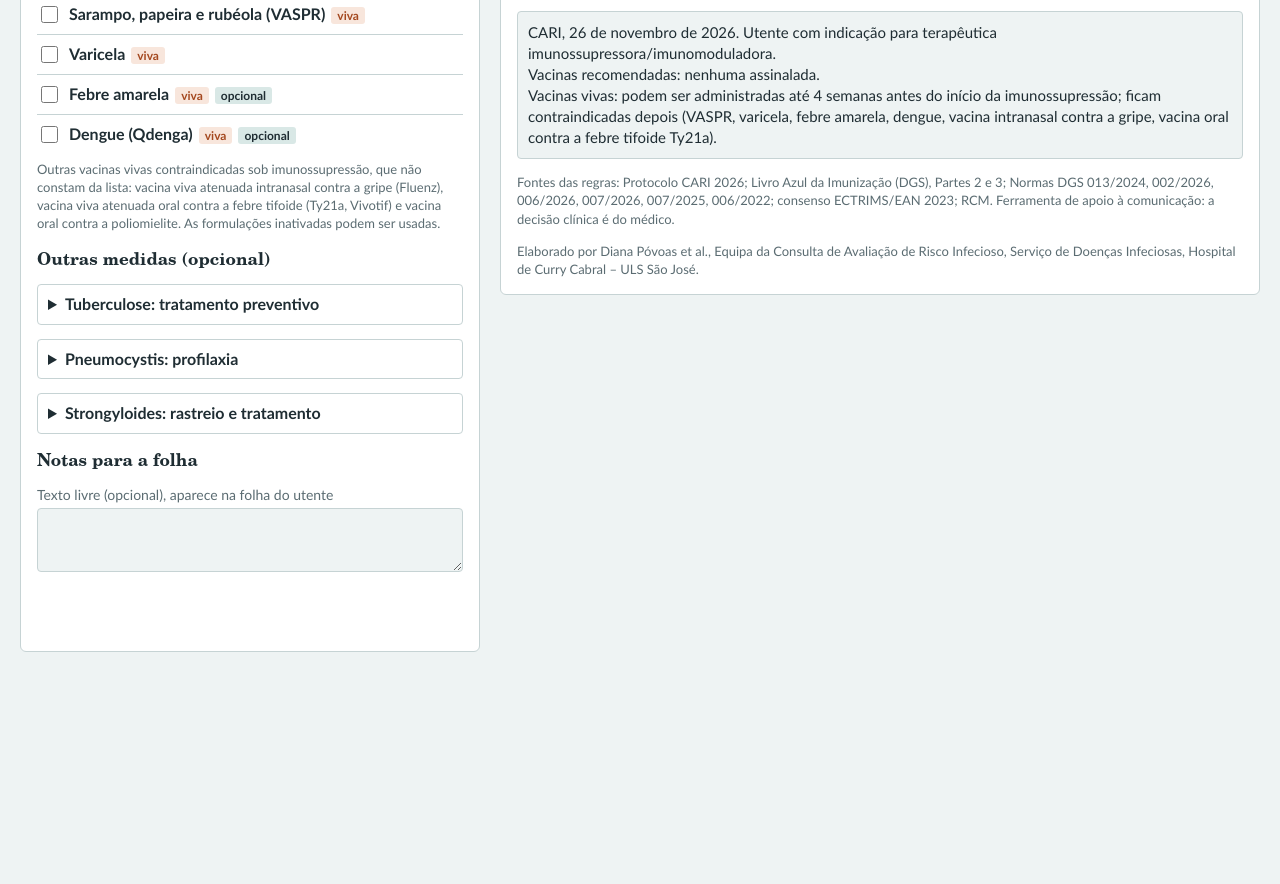
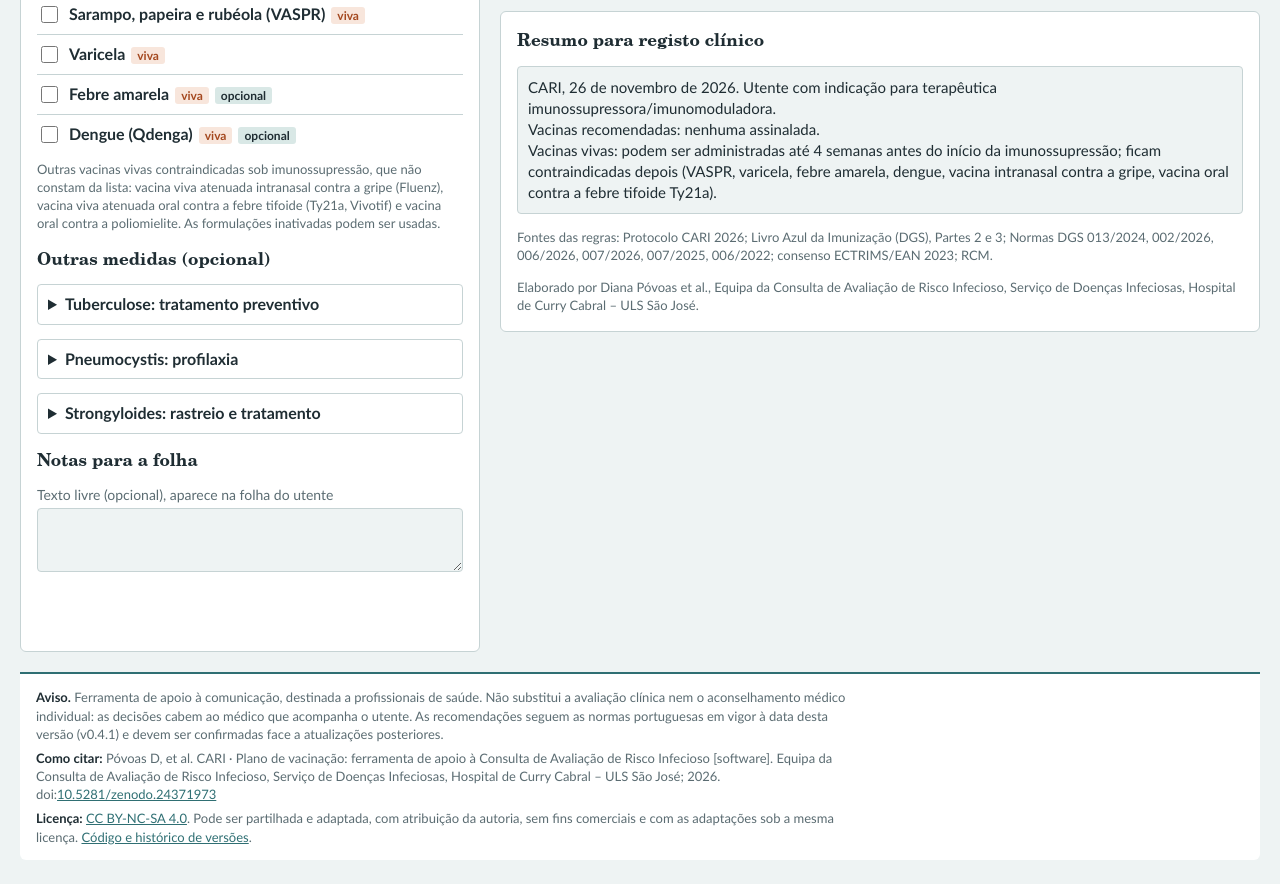
Before and after one commit to dpovoas-code/cari-plano-vacinacao, a plain HTML site: page index.html in a window 1280 px wide. Shown: the part 1381-2265 px from the top of the page. Before the commit the page ends 2053 px from the top, so only its background shows below. Drawn offline with Linux system fonts and the light colour scheme.

Commit message:
v0.4.1: aviso, DOI e licença

```diff
--- a/index.html
+++ b/index.html
@@ -77,6 +77,10 @@ button[hidden]{display:none}
 .paperbox{overflow-x:auto}
 pre{white-space:pre-wrap;font-family:var(--body);font-size:15px;margin:0;background:var(--bg);border:1px solid var(--line);border-radius:4px;padding:10px}
 .foot{font-size:13px;color:var(--muted);margin:0}
+.pagefoot{margin:0 20px 24px;padding:14px 16px;border-top:2px solid var(--teal);background:var(--panel);border-radius:0 0 6px 6px;font-size:13px;color:var(--muted);display:flex;flex-direction:column;gap:6px}
+.pagefoot p{margin:0;max-width:110ch}
+.pagefoot b{color:var(--ink)}
+.pagefoot a{color:var(--teal)}
 
 /* Folha do utente: sempre papel branco, por ser para imprimir */
 .sheet{background:#fff;color:#1b2529;width:100%;max-width:794px;min-width:560px;margin:0 auto;padding:36px 40px;border:1px solid #c6d3d4;box-shadow:0 2px 10px rgba(0,0,0,.12);font-family:Calibri,Carlito,Arial,sans-serif;font-size:15px;line-height:1.4;-webkit-print-color-adjust:exact;print-color-adjust:exact}
@@ -109,7 +113,7 @@ pre{white-space:pre-wrap;font-family:var(--body);font-size:15px;margin:0;backgro
 @page{size:A4;margin:16mm}
 @media print{
   html,body{background:#fff}
-  .top,.frame,.panel{display:none !important}
+  .top,.frame,.panel,.pagefoot{display:none !important}
   .wrap{display:block;padding:0}
   .paperbox{overflow:visible}
   .sheet{border:0;box-shadow:none;max-width:none;min-width:0;padding:0;margin:0}
@@ -228,15 +232,21 @@ pre{white-space:pre-wrap;font-family:var(--body);font-size:15px;margin:0;backgro
     </div>
   </section>
 </main>
+<footer class="pagefoot">
+  <p data-ih="fAviso"></p>
+  <p data-ih="fCitar"></p>
+  <p data-ih="fLic"></p>
+</footer>
 
 <script>
 "use strict";
-const VERSAO = "0.4";
+const VERSAO = "0.4.1";
+const DOI = "10.5281/zenodo.24371973";
 /* ---------- Textos da interface (PT / EN) ---------- */
 const UI = {
  hTitle:["CARI · Plano de vacinação","CARI · Vaccination plan"],
- hSub:["Assinale as opções após a avaliação. Nada do que escreve aqui é guardado. <strong>v"+VERSAO+", rascunho em validação (regras de 19/11/2026).</strong>",
-       "Tick the options after the assessment. Nothing you enter here is stored. <strong>v"+VERSAO+", draft under validation (rules as of 19/11/2026).</strong>"],
+ hSub:["Assinale as opções após a avaliação. Nada do que escreve aqui é guardado. <strong>v"+VERSAO+", rascunho em validação (regras de 26/11/2026).</strong>",
+       "Tick the options after the assessment. Nothing you enter here is stored. <strong>v"+VERSAO+", draft under validation (rules as of 26/11/2026).</strong>"],
  frame:["","<b>Portuguese setting.</b> This tool applies Portuguese national recommendations (Direção-Geral da Saúde, DGS; National Vaccination Programme, PNV) and the protocol of the Infection Risk Assessment Clinic (CARI). Information on free access refers to the Portuguese National Health Service (SNS). Review and adapt before use in other settings."],
  hConsulta:["Consulta","Consultation"],
  lConsulta:["Data da consulta","Date of consultation"],
@@ -282,10 +292,16 @@ const UI = {
  bCopiaReg:["Copiar resumo para registo","Copy record summary"],
  hCarta:["Texto para o centro de saúde (enfermagem / equipa de vacinação)","Text for the health centre (nursing / vaccination team), in Portuguese"],
  hReg:["Resumo para registo clínico","Clinical record summary, in Portuguese"],
- footFontes:["Fontes das regras: Protocolo CARI 2026; Livro Azul da Imunização (DGS), Partes 2 e 3; Normas DGS 013/2024, 002/2026, 006/2026, 007/2026, 007/2025, 006/2022; consenso ECTRIMS/EAN 2023; RCM. Ferramenta de apoio à comunicação: a decisão clínica é do médico.",
-             "Rule sources: CARI protocol 2026; DGS Livro Azul da Imunização (Immunisation Blue Book), Parts 2 and 3; DGS Normas 013/2024, 002/2026, 006/2026, 007/2026, 007/2025, 006/2022; ECTRIMS/EAN 2023 consensus; summaries of product characteristics. Communication aid: clinical decisions rest with the physician."],
+ footFontes:["Fontes das regras: Protocolo CARI 2026; Livro Azul da Imunização (DGS), Partes 2 e 3; Normas DGS 013/2024, 002/2026, 006/2026, 007/2026, 007/2025, 006/2022; consenso ECTRIMS/EAN 2023; RCM.",
+             "Rule sources: CARI protocol 2026; DGS Livro Azul da Imunização (Immunisation Blue Book), Parts 2 and 3; DGS Normas 013/2024, 002/2026, 006/2026, 007/2026, 007/2025, 006/2022; ECTRIMS/EAN 2023 consensus; summaries of product characteristics."],
  footAut:["Elaborado por Diana Póvoas et al., Equipa da Consulta de Avaliação de Risco Infecioso, Serviço de Doenças Infeciosas, Hospital de Curry Cabral – ULS São José.",
           "Developed by Diana Póvoas et al., Infection Risk Assessment Clinic (Consulta de Avaliação de Risco Infecioso) team, Department of Infectious Diseases, Hospital de Curry Cabral – ULS São José, Lisbon, Portugal."],
+ fAviso:["<b>Aviso.</b> Ferramenta de apoio à comunicação, destinada a profissionais de saúde. Não substitui a avaliação clínica nem o aconselhamento médico individual: as decisões cabem ao médico que acompanha o utente. As recomendações seguem as normas portuguesas em vigor à data desta versão (v"+VERSAO+") e devem ser confirmadas face a atualizações posteriores.",
+         "<b>Disclaimer.</b> A communication aid intended for healthcare professionals. It does not replace clinical assessment or individual medical advice: decisions rest with the physician caring for the patient. Recommendations follow the Portuguese guidance in force at the date of this version (v"+VERSAO+") and should be checked against later updates."],
+ fCitar:["<b>Como citar:</b> Póvoas D, et al. CARI · Plano de vacinação: ferramenta de apoio à Consulta de Avaliação de Risco Infecioso [software]. Equipa da Consulta de Avaliação de Risco Infecioso, Serviço de Doenças Infeciosas, Hospital de Curry Cabral – ULS São José; 2026. doi:<a href=\"https://doi.org/10.5281/zenodo.24371973\" target=\"_blank\" rel=\"noopener\">10.5281/zenodo.24371973</a>",
+         "<b>How to cite:</b> Póvoas D, et al. CARI · Plano de vacinação: a tool supporting the Infection Risk Assessment Clinic [software]. Infection Risk Assessment Clinic team, Department of Infectious Diseases, Hospital de Curry Cabral – ULS São José, Lisbon, Portugal; 2026. doi:<a href=\"https://doi.org/10.5281/zenodo.24371973\" target=\"_blank\" rel=\"noopener\">10.5281/zenodo.24371973</a>"],
+ fLic:["<b>Licença:</b> <a href=\"https://creativecommons.org/licenses/by-nc-sa/4.0/deed.pt\" target=\"_blank\" rel=\"noopener\">CC BY-NC-SA 4.0</a>. Pode ser partilhada e adaptada, com atribuição da autoria, sem fins comerciais e com as adaptações sob a mesma licença. <a href=\"https://github.com/dpovoas-code/cari-plano-vacinacao\" target=\"_blank\" rel=\"noopener\">Código e histórico de versões</a>.",
+       "<b>Licence:</b> <a href=\"https://creativecommons.org/licenses/by-nc-sa/4.0/\" target=\"_blank\" rel=\"noopener\">CC BY-NC-SA 4.0</a>. It may be shared and adapted with attribution, for non-commercial purposes, with adaptations under the same licence. <a href=\"https://github.com/dpovoas-code/cari-plano-vacinacao\" target=\"_blank\" rel=\"noopener\">Source code and version history</a>."],
  lEsquema:["Esquema","Schedule"], lAcesso:["Acesso","Access"], lD1:["1.ª dose a partir de","1st dose from"],
  tViva:["viva","live"], tOpc:["opcional","optional"],
  viajante:["Recomendar Consulta do Viajante","Recommend a travel clinic appointment"],
@@ -679,8 +695,8 @@ function folhaHTML(lg){
     h += `<div class="note"><b>${en?"Notes":"Notas"}</b><ul>${extras.map(e=>`<li>${esc(e)}</li>`).join("")}${st.notas.trim()?st.notas.trim().split(/\n+/).map(n=>`<li>${esc(n)}</li>`).join(""):""}</ul></div>`;
   }
   h += en
-    ? `<div class="end">Bring this sheet and your vaccination record when you go for vaccination. If you have a fever on the day, postpone the vaccine and let the team know. If in doubt, contact the clinic team.<br>CARI · plan issued on ${fmt(base,lg)} · v${VERSAO} · based on Portuguese national recommendations (DGS)<br>${UI.footAut[1]}</div></div>`
-    : `<div class="end">Leve esta folha e o boletim de vacinas quando for vacinar-se. Se tiver febre no dia marcado, adie a vacina e avise. Em caso de dúvida, fale com a equipa da consulta.<br>CARI · plano emitido a ${fmt(base,lg)} · v${VERSAO}<br>${UI.footAut[0]}</div></div>`;
+    ? `<div class="end">Bring this sheet and your vaccination record when you go for vaccination. If you have a fever on the day, postpone the vaccine and let the team know. If in doubt, contact the clinic team.<br>This plan was prepared for you by the team that assessed you. It does not replace individual medical advice and should not be used for anyone else.<br>CARI · plan issued on ${fmt(base,lg)} · v${VERSAO} · based on Portuguese national recommendations (DGS)<br>${UI.footAut[1]}<br>doi:${DOI} · CC BY-NC-SA 4.0</div></div>`
+    : `<div class="end">Leve esta folha e o boletim de vacinas quando for vacinar-se. Se tiver febre no dia marcado, adie a vacina e avise. Em caso de dúvida, fale com a equipa da consulta.<br>Este plano foi preparado para si pela equipa que o avaliou. Não substitui o aconselhamento médico individual e não deve ser usado por outra pessoa.<br>CARI · plano emitido a ${fmt(base,lg)} · v${VERSAO}<br>${UI.footAut[0]}<br>doi:${DOI} · CC BY-NC-SA 4.0</div></div>`;
   return h;
 }
 function folhaTexto(lg){
```
Also changed, not shown: 2 other files.
